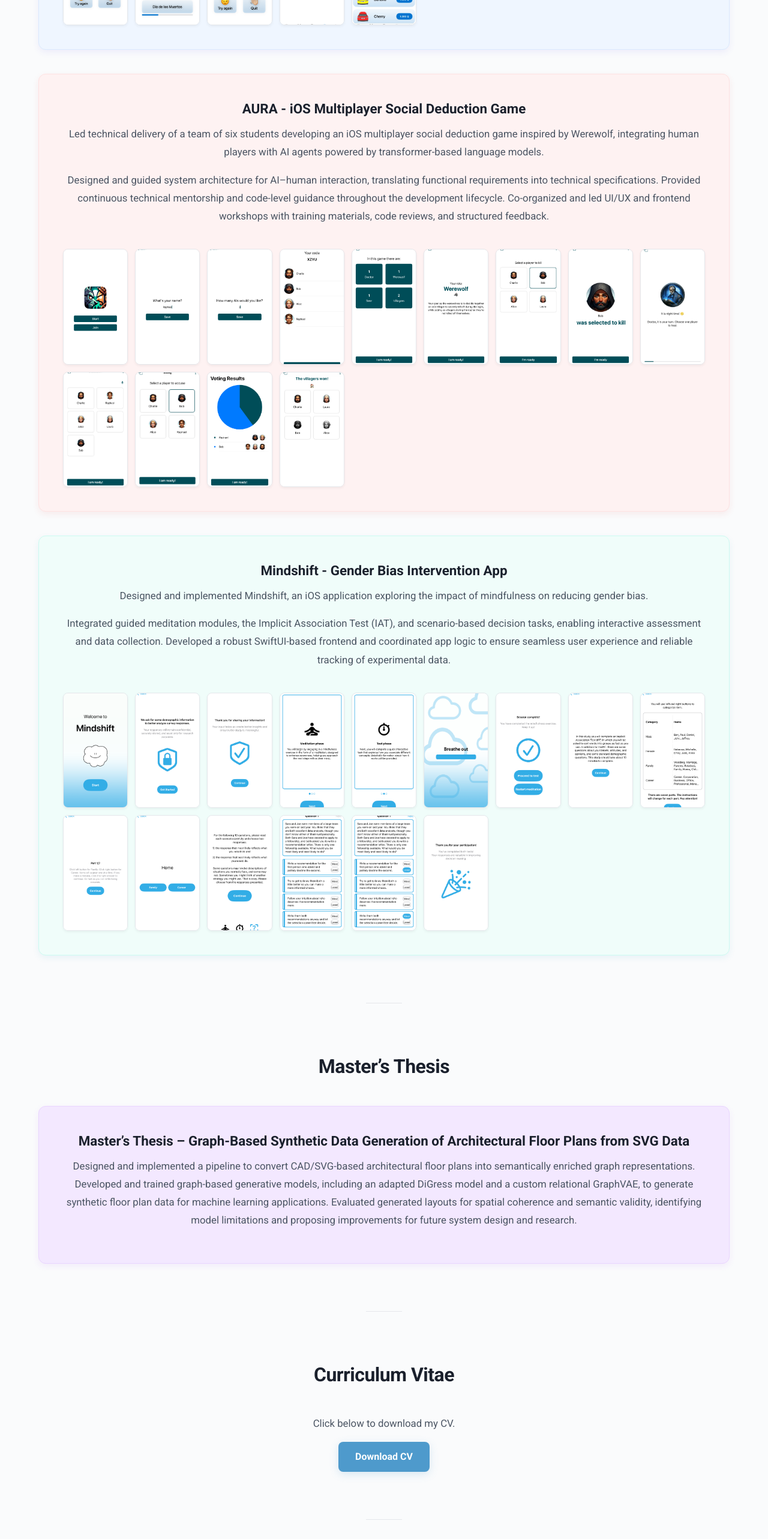
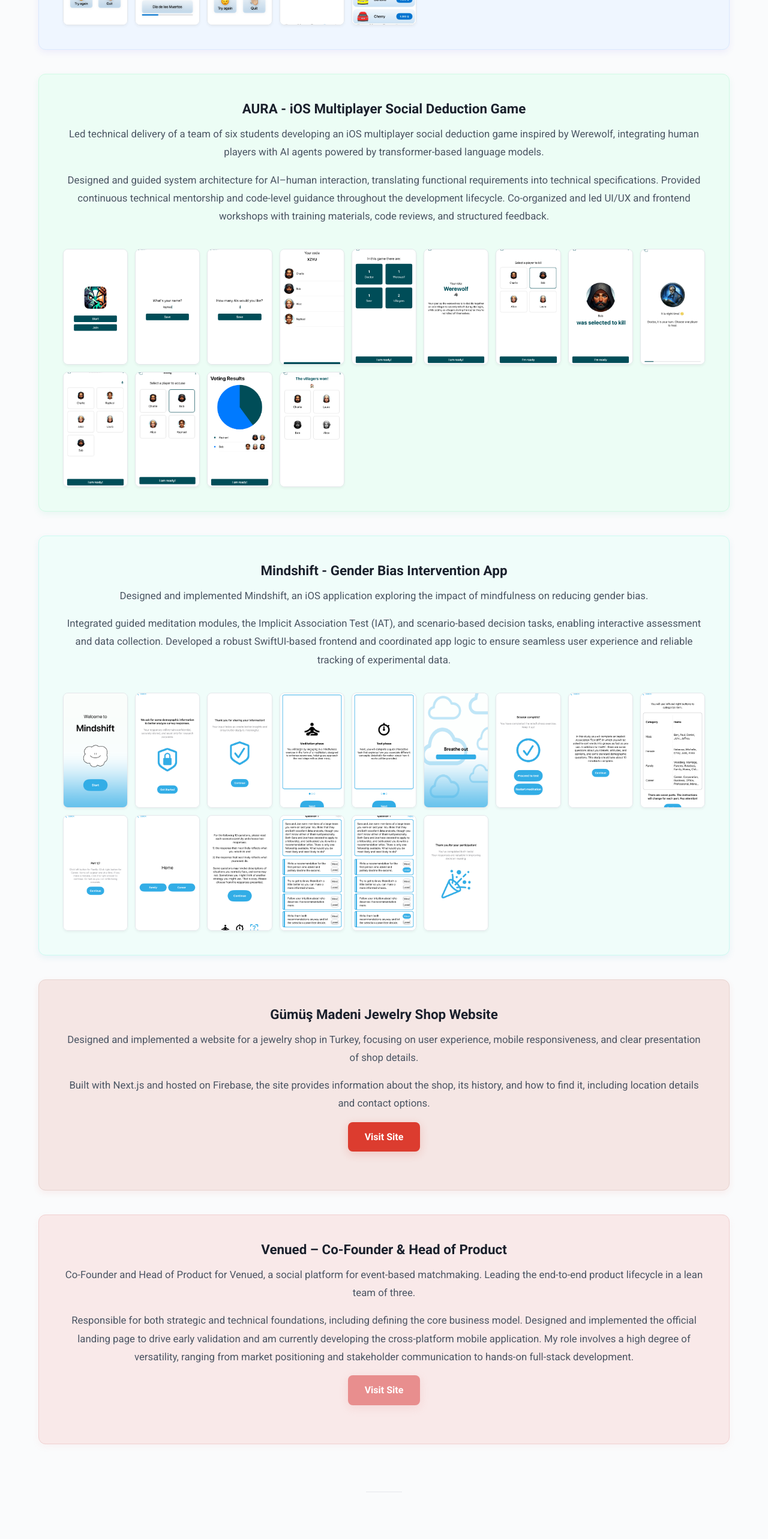
Before and after one commit to alaraozdenler/alaraozdenler.github.io, a Next.js app: page / in a window 1280 px wide. Shown: the part 1780-4346 px from the top of the page at 60% size. Built offline with nearby package versions, Linux system fonts and the light colour scheme.

Commit message:
add new projects

```diff
--- a/app/page.module.css
+++ b/app/page.module.css
@@ -1,3 +1,26 @@
+.projectCard[data-tone="pink"] {
+  background: #f9e9e9;
+  box-shadow: 0 4px 12px rgba(232, 142, 142, 0.08);
+  border: 1px solid #f0d0d0;
+}
+
+.projectCard[data-tone="pink"]:hover {
+  transform: translateY(-2px);
+  box-shadow: 0 12px 24px rgba(232, 142, 142, 0.12);
+}
+
+/* Green tone for project cards */
+.projectCard[data-tone="green"] {
+  background: #ecfdf5;
+  box-shadow: 0 4px 12px rgba(16, 185, 129, 0.08);
+  border: 1px solid #d1fae5;
+}
+
+.projectCard[data-tone="green"]:hover {
+  transform: translateY(-2px);
+  box-shadow: 0 12px 24px rgba(16, 185, 129, 0.12);
+}
+
 .page {
   background: #fafbfc;
   color: #1a202c;
@@ -215,9 +238,9 @@
 }
 
 .projectCard[data-tone="red"] {
-  background: #fef2f2;
-  box-shadow: 0 4px 12px rgba(220, 38, 38, 0.08);
-  border: 1px solid #fee2e2;
+  background: #f5e6e4;
+  box-shadow: 0 4px 12px rgba(220, 60, 47, 0.08);
+  border: 1px solid #e8d4d0;
 }
 
 .projectCard[data-tone="red"]:hover {
@@ -297,10 +320,37 @@
   font-size: 1rem;
 }
 
+.projectCard .cvButton {
+  width: fit-content;
+  align-self: center;
+}
+
 .cvButton:hover {
   background: #3a7aaa;
   transform: translateY(-1px);
   box-shadow: 0 6px 20px rgba(78, 154, 204, 0.3);
+}
+
+/* Pink button for Venued */
+.projectCard[data-tone="pink"] .cvButton {
+  background: #e88e8e;
+  box-shadow: 0 4px 15px rgba(232, 142, 142, 0.2);
+}
+
+.projectCard[data-tone="pink"] .cvButton:hover {
+  background: #d97878;
+  box-shadow: 0 6px 20px rgba(232, 142, 142, 0.3);
+}
+
+/* Red button for Gümüş Madeni */
+.projectCard[data-tone="red"] .cvButton {
+  background: #dc3c2f;
+  box-shadow: 0 4px 15px rgba(220, 60, 47, 0.2);
+}
+
+.projectCard[data-tone="red"] .cvButton:hover {
+  background: #a52f25;
+  box-shadow: 0 6px 20px rgba(220, 60, 47, 0.3);
 }
 
 .contactLinks {
--- a/app/page.tsx
+++ b/app/page.tsx
@@ -13,8 +13,9 @@
   title: string;
   summary: string;
   details: string;
-  tone: "blue" | "red" | "teal";
+  tone: "blue" | "red" | "teal" | "green" | "pink";
   images: ImageItem[];
+  siteLink?: string;
 };
 
 type Thesis = {
@@ -66,7 +67,7 @@
       "Led technical delivery of a team of six students developing an iOS multiplayer social deduction game inspired by Werewolf, integrating human players with AI agents powered by transformer-based language models.",
     details:
       "Designed and guided system architecture for AI–human interaction, translating functional requirements into technical specifications. Provided continuous technical mentorship and code-level guidance throughout the development lifecycle. Co-organized and led UI/UX and frontend workshops with training materials, code reviews, and structured feedback.",
-    tone: "red",
+    tone: "green",
     images: formatImages(
       [
         "welcome_aura.png",
@@ -113,6 +114,26 @@
       ],
       "Mindshift",
     ),
+  },
+  {
+    title: "Gümüş Madeni Jewelry Shop Website",
+    summary:
+      "Designed and implemented a website for a jewelry shop in Turkey, focusing on user experience, mobile responsiveness, and clear presentation of shop details.",
+    details:
+      "Built with Next.js and hosted on Firebase, the site provides information about the shop, its history, and how to find it, including location details and contact options.",
+    tone: "red",
+    images: [],
+    siteLink: "https://gumusmadeni.com",
+  },
+  {
+    title: "Venued – Co-Founder & Head of Product",
+    summary:
+      "Co-Founder and Head of Product for Venued, a social platform for event-based matchmaking. Leading the end-to-end product lifecycle in a lean team of three.",
+    details:
+      "Responsible for both strategic and technical foundations, including defining the core business model. Designed and implemented the official landing page to drive early validation and am currently developing the cross-platform mobile application. My role involves a high degree of versatility, ranging from market positioning and stakeholder communication to hands-on full-stack development.",
+    tone: "pink",
+    images: [],
+    siteLink: "https://venued.eu",
   },
 ];
 
@@ -180,6 +201,16 @@
                 <h3 className={styles.projectTitle}>{project.title}</h3>
                 <p className={styles.projectCopy}>{project.summary}</p>
                 <p className={styles.projectCopy}>{project.details}</p>
+                {project.siteLink && (
+                  <a
+                    href={project.siteLink}
+                    className={styles.cvButton}
+                    target="_blank"
+                    rel="noopener noreferrer"
+                  >
+                    Visit Site
+                  </a>
+                )}
                 <div className={styles.imageGrid}>
                   {project.images.map((image) => (
                     <img
```
